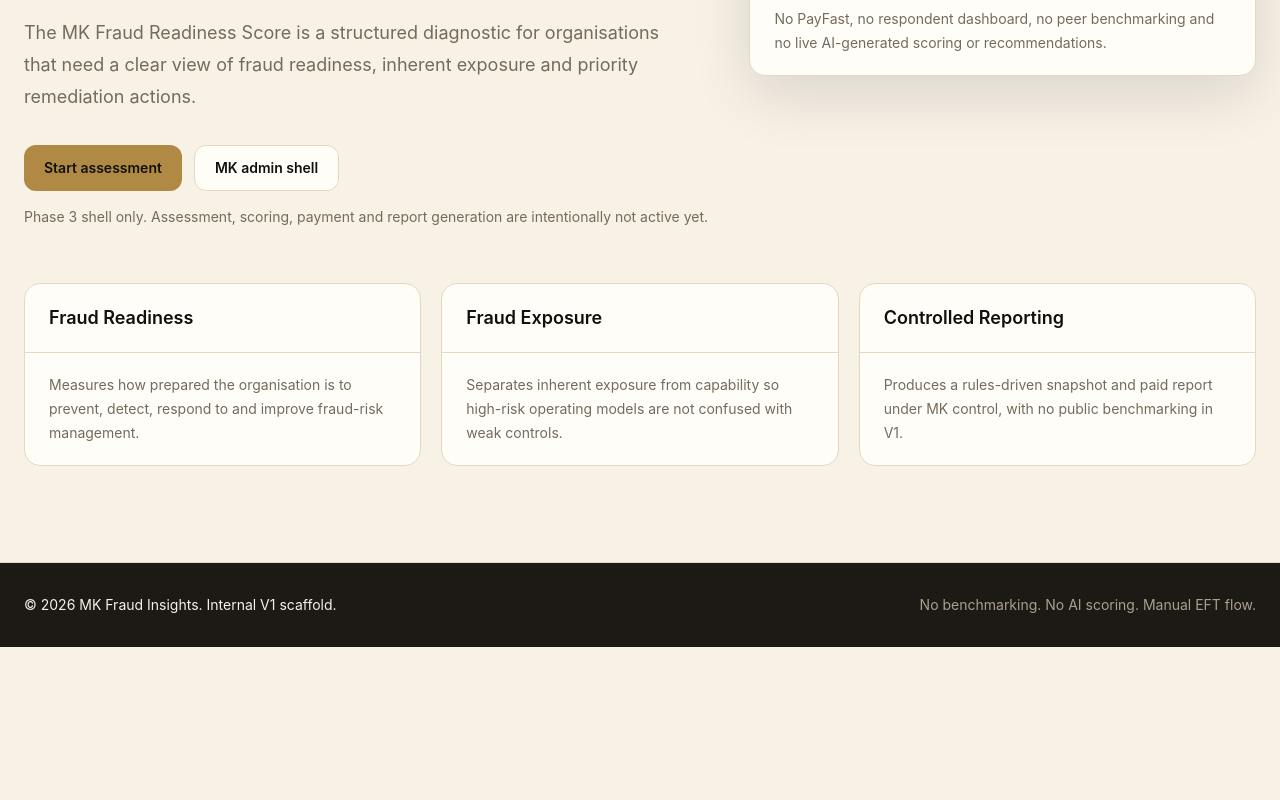
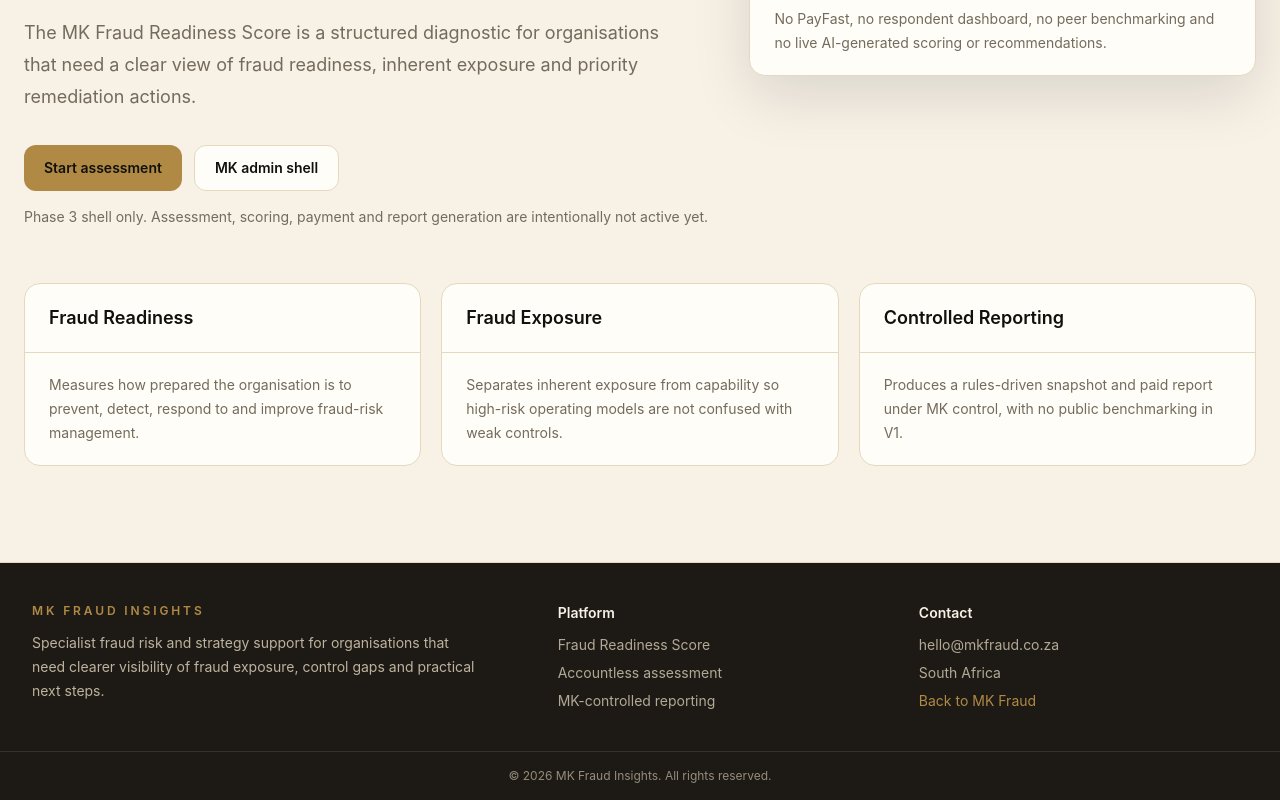
Before and after one commit to Tondani1995/mk-fraud-readiness-score, a Next.js app: page / in a window 1280 px wide. Shown: the part 467-1267 px from the top of the page. Before the commit the page ends 1114 px from the top, so only its background shows below. Built offline with nearby package versions, Linux system fonts and the light colour scheme; no server answers.

Commit message:
Replace scaffold footer with MK Fraud footer

```diff
--- a/src/components/layout/Footer.tsx
+++ b/src/components/layout/Footer.tsx
@@ -1,9 +1,32 @@
 export function Footer() {
   return (
     <footer className="border-t border-mk-line bg-mk-charcoal text-mk-cream">
-      <div className="mx-auto flex max-w-7xl flex-col gap-3 px-6 py-8 text-sm md:flex-row md:items-center md:justify-between">
-        <p>© {new Date().getFullYear()} MK Fraud Insights. Internal V1 scaffold.</p>
-        <p className="text-mk-line/70">No benchmarking. No AI scoring. Manual EFT flow.</p>
+      <div className="mx-auto grid max-w-7xl gap-8 px-5 py-10 text-sm md:grid-cols-[1.2fr_0.8fr_0.8fr] md:px-8">
+        <div>
+          <p className="text-xs font-semibold uppercase tracking-[0.24em] text-mk-brass">MK Fraud Insights</p>
+          <p className="mt-3 max-w-md leading-6 text-mk-line/80">
+            Specialist fraud risk and strategy support for organisations that need clearer visibility of fraud exposure, control gaps and practical next steps.
+          </p>
+        </div>
+        <div>
+          <p className="font-semibold text-mk-cream">Platform</p>
+          <div className="mt-3 space-y-2 text-mk-line/75">
+            <p>Fraud Readiness Score</p>
+            <p>Accountless assessment</p>
+            <p>MK-controlled reporting</p>
+          </div>
+        </div>
+        <div>
+          <p className="font-semibold text-mk-cream">Contact</p>
+          <div className="mt-3 space-y-2 text-mk-line/75">
+            <p>hello@mkfraud.co.za</p>
+            <p>South Africa</p>
+            <a href="https://www.mkfraud.co.za" className="inline-block text-mk-brass hover:text-mk-cream">Back to MK Fraud</a>
+          </div>
+        </div>
+      </div>
+      <div className="border-t border-mk-cream/10 px-5 py-4 text-center text-xs text-mk-line/60">
+        © {new Date().getFullYear()} MK Fraud Insights. All rights reserved.
       </div>
     </footer>
   );
```
